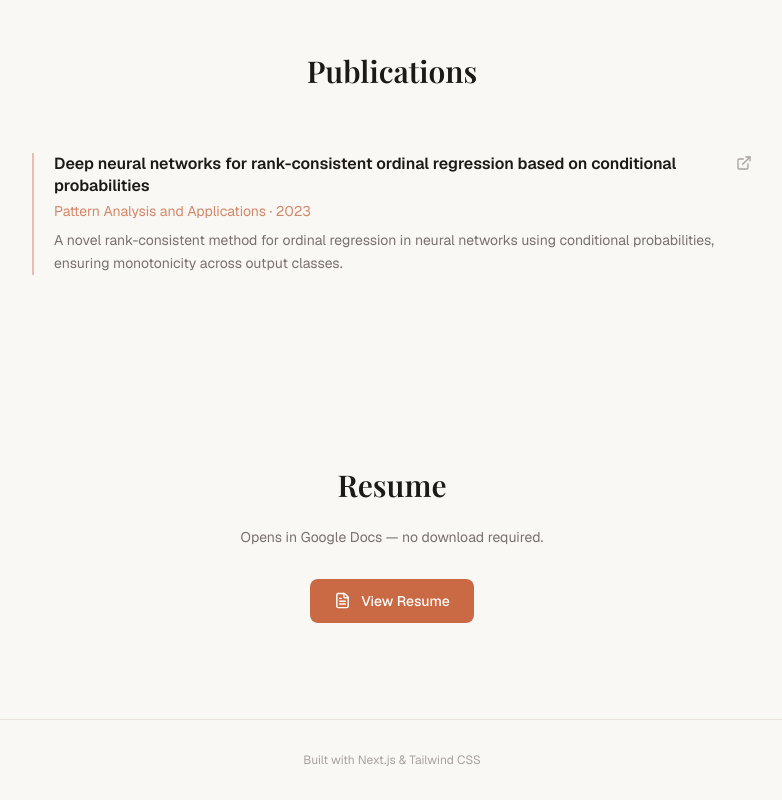
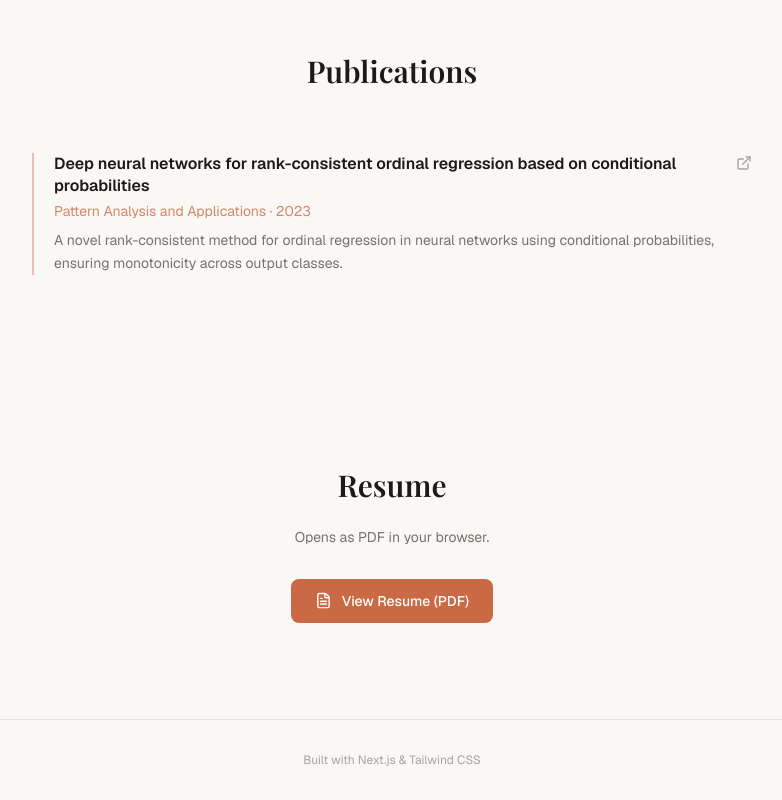
Before and after one commit to ericshi123/personal-website, a Next.js app: page / in a window 1280 px wide. Shown: the part 1339-2139 px from the top of the page, without its empty margins (248-1030 px from the left). Built offline with nearby package versions, Linux system fonts and the light colour scheme; a web font is replaced by a local one.

Commit message:
feat: self-hosted resume PDF

```diff
--- a/components/ResumeSection.tsx
+++ b/components/ResumeSection.tsx
@@ -1,14 +1,13 @@
 import { FileText } from "lucide-react";
 
-const RESUME_URL =
-  "https://docs.google.com/document/d/1SJltRXkmaw-TK6tXWuOAwc0yLTi_DsDUTRBwwYbxYWM/edit?usp=sharing";
+const RESUME_URL = "/resume.pdf";
 
 export default function ResumeSection() {
   return (
     <section id="resume" className="py-24 px-6 text-center">
       <h2 className="font-playfair text-3xl font-semibold text-[#1C1917] mb-6">Resume</h2>
       <p className="text-[#78716C] mb-8 text-sm">
-        Opens in Google Docs — no download required.
+        Opens as PDF in your browser.
       </p>
       <a
         href={RESUME_URL}
@@ -17,7 +16,7 @@ export default function ResumeSection() {
         className="inline-flex items-center gap-2.5 px-6 py-3 rounded-lg bg-[#C96A45] hover:bg-[#B85A38] text-white font-medium text-sm transition-colors"
       >
         <FileText size={17} />
-        View Resume
+        View Resume (PDF)
       </a>
     </section>
   );
```
Also changed, not shown: 1 other file (tests, documents, lock files or other folders).
